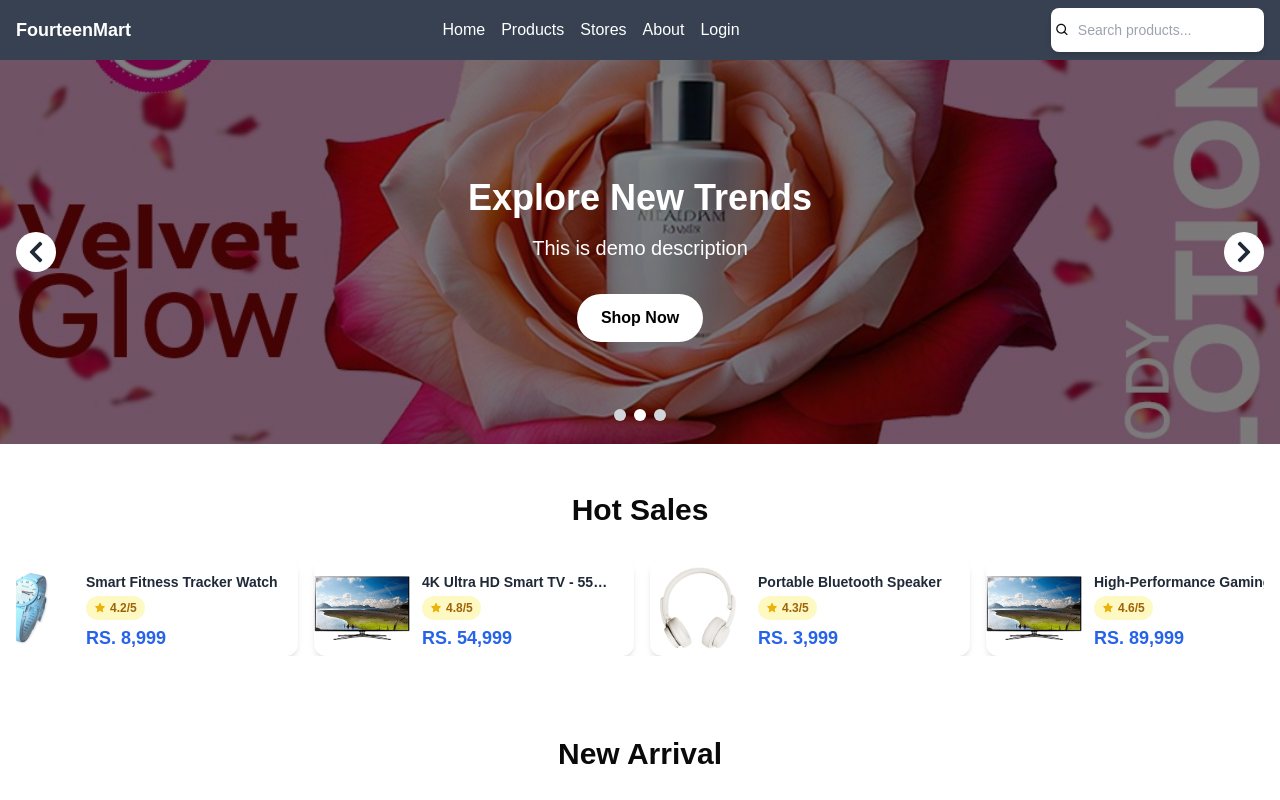
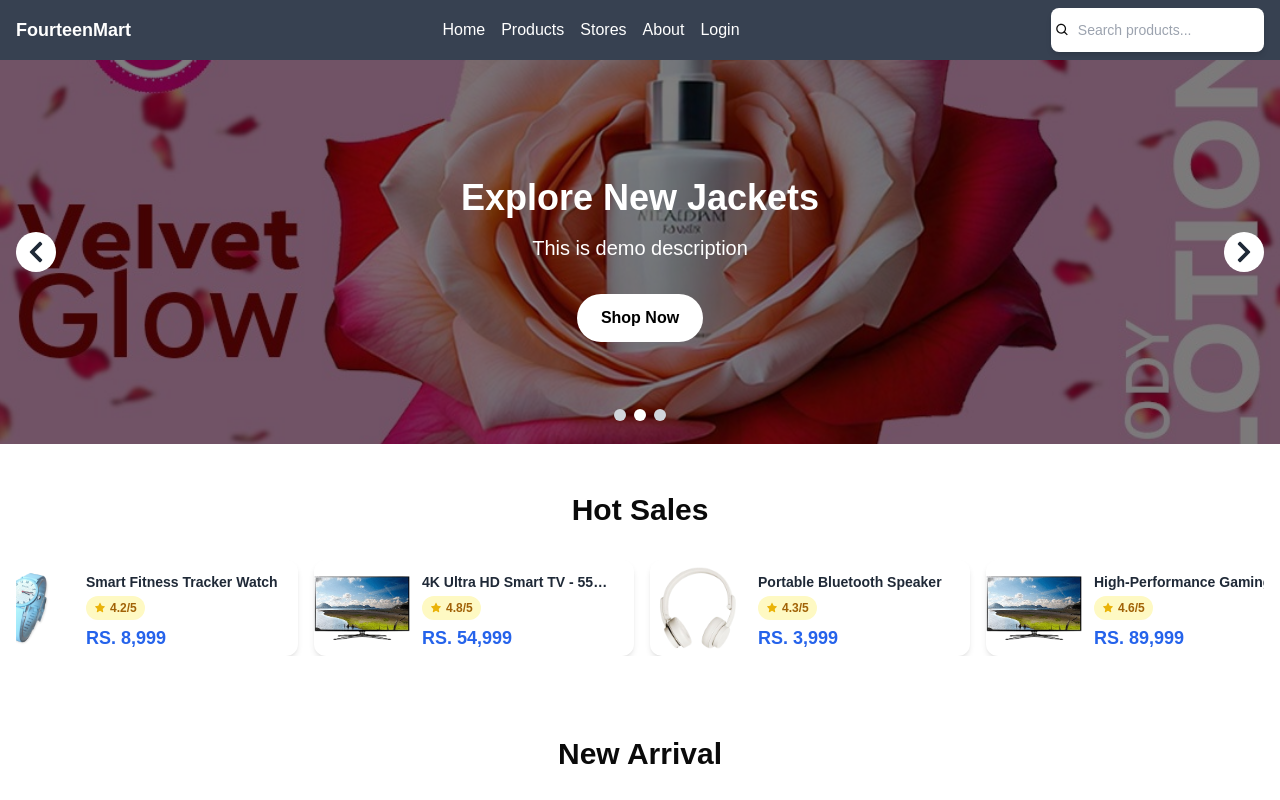
Before and after one commit to MIREHMAN/fourteen-mart, a Next.js app: page / in a window 1280 px wide. Shown: the top 800 px of the page. Built offline with nearby package versions, Linux system fonts and the light colour scheme.

Commit message:
Update page.jsx

```diff
--- a/app/page.jsx
+++ b/app/page.jsx
@@ -19,7 +19,7 @@ function Home() {
       id: 2,
       url: "/cover1.jpg",
       alt: "Banner 2",
-      title:"Explore New Trends",
+      title:"Explore New Jackets",
       description:'This is demo description',
       ctaText:"Shop Now"
     },
@@ -27,7 +27,7 @@ function Home() {
       id: 3,
       url: "/cover2.jpg",
       alt: "Banner 3",
-      title:"Explore New Trends",
+      title:"Explore New Trendy Watches",
       description:'This is demo description',
       ctaText:"Shop Now"
     },
```
